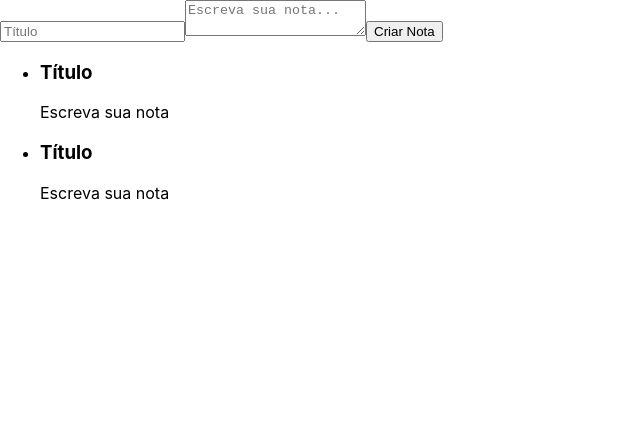
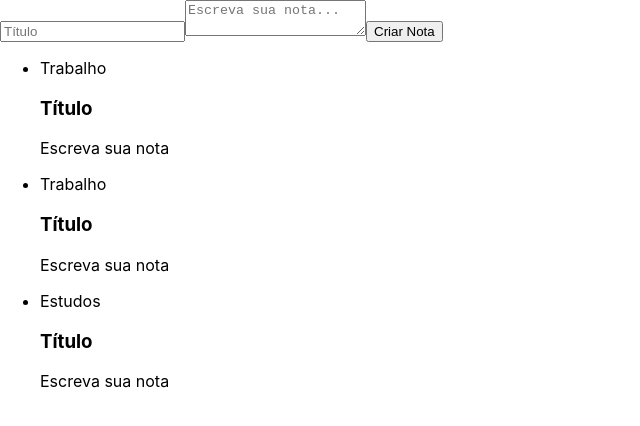
Before and after one commit to raphaelprsilva/study-projects, a React (Create React App) app in the folder 03-creep-project/ceep/: page / in a window 1280 px wide. Shown: the top 426 px of the page, without its empty margins (0-640 px from the left). Built offline with nearby package versions, Linux system fonts and the light colour scheme.

Commit message:
Add categoria with JS

```diff
--- a/03-creep-project/ceep/src/components/ListaDeNotas.jsx
+++ b/03-creep-project/ceep/src/components/ListaDeNotas.jsx
@@ -5,12 +5,17 @@ class ListaDeNotas extends Component{
   render() {
     return (
       <ul>
-        <li>
-        <CardNotas/>
-        </li>
-        <li>
-        <CardNotas/>
-        </li>
+        {Array
+          .of('Trabalho', 'Trabalho', 'Estudos')
+          .map(categoria => {
+            return (
+              <li>
+                <span>{ categoria }</span>
+                <CardNotas/>
+              </li>
+            );
+          })
+        }
       </ul>
     );
   }
```
